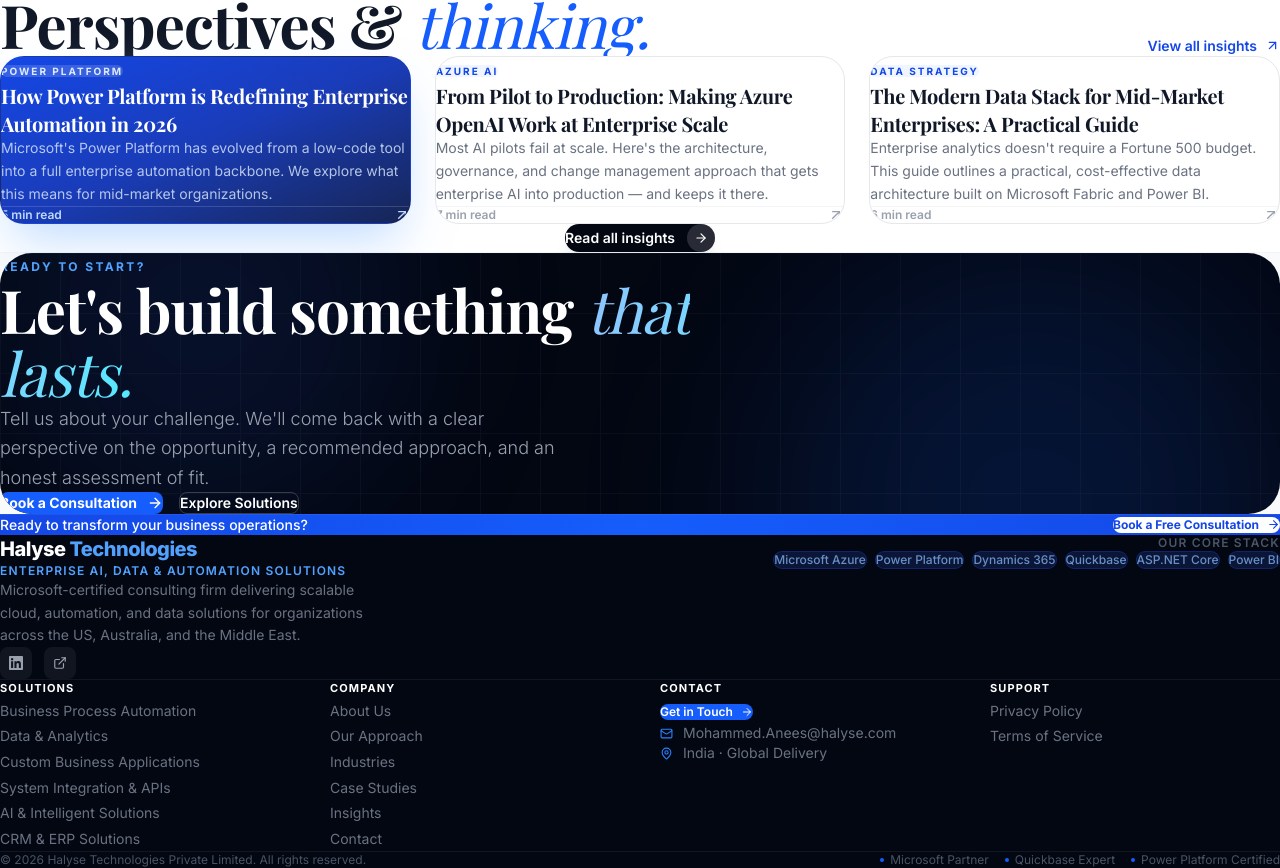
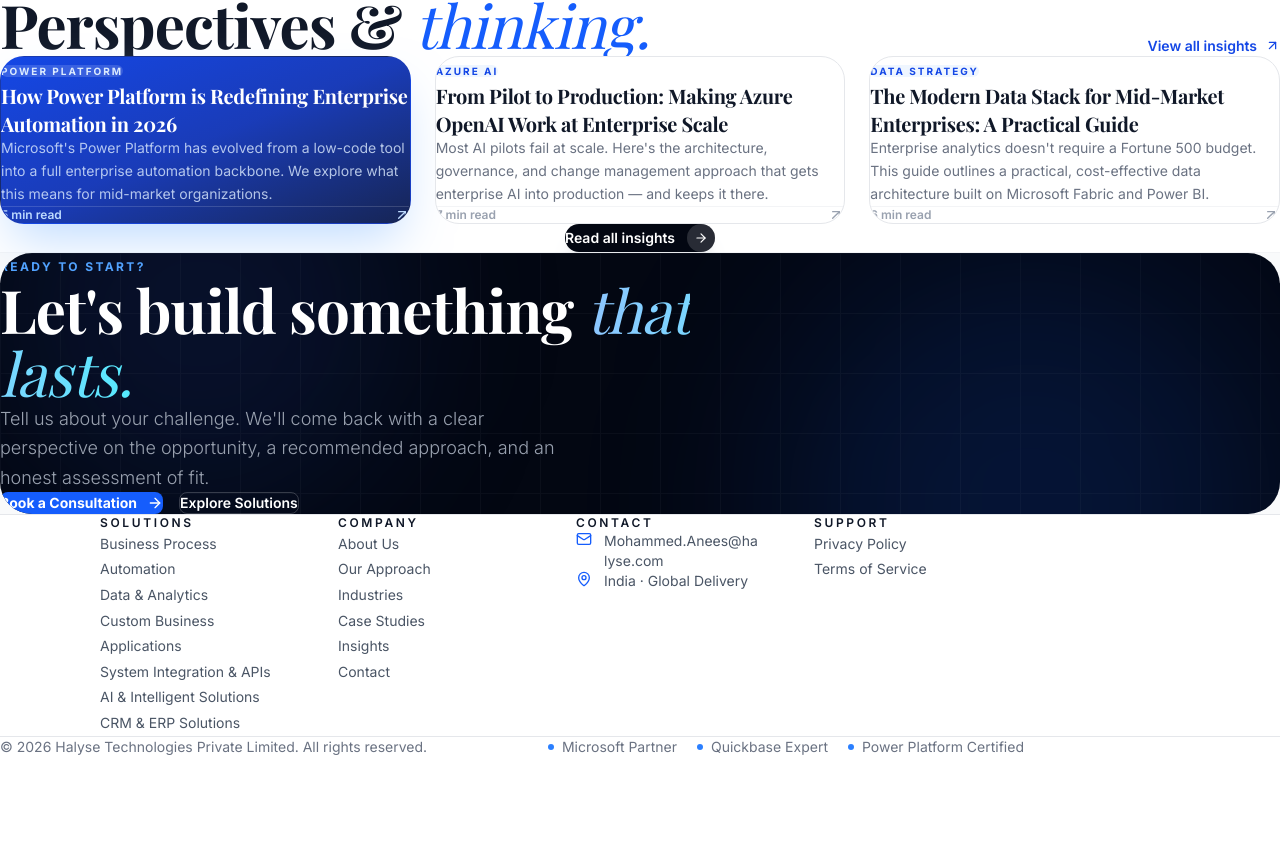
Before and after one commit to Mohammed-Anees-star/halyse-technologies-website, a Next.js app: page / in a window 1280 px wide. Shown: the part 2004-2872 px from the top of the page. After the commit the page ends 2761 px from the top, so only its background shows below. Built offline with nearby package versions, Linux system fonts and the light colour scheme; a web font is replaced by a local one.

Commit message:
Refine footer layout and simplify footer content

```diff
--- a/src/components/Footer.tsx
+++ b/src/components/Footer.tsx
@@ -1,11 +1,5 @@
 import Link from "next/link";
-import { Mail, MapPin, ArrowRight, ExternalLink } from "lucide-react";
-
-const LinkedInIcon = ({ size = 14, className = "" }: { size?: number; className?: string }) => (
-  <svg width={size} height={size} viewBox="0 0 24 24" fill="currentColor" className={className} aria-hidden="true">
-    <path d="M20.45 20.45h-3.56v-5.57c0-1.33-.02-3.04-1.85-3.04-1.85 0-2.13 1.45-2.13 2.94v5.67H9.35V9h3.42v1.56h.05c.48-.9 1.64-1.85 3.37-1.85 3.6 0 4.27 2.37 4.27 5.46v6.28zM5.34 7.43a2.06 2.06 0 1 1 0-4.13 2.06 2.06 0 0 1 0 4.13zM7.12 20.45H3.56V9h3.56v11.45zM22.22 0H1.77C.79 0 0 .77 0 1.72v20.56C0 23.23.79 24 1.77 24h20.45c.98 0 1.78-.77 1.78-1.72V1.72C24 .77 23.2 0 22.22 0z" />
-  </svg>
-);
+import { Mail, MapPin } from "lucide-react";
 
 const solutions = [
   { label: "Business Process Automation", href: "/solutions#automation" },
@@ -30,101 +24,18 @@
   { label: "Terms of Service", href: "/terms" },
 ];
 
-const techBadges = [
-  "Microsoft Azure",
-  "Power Platform",
-  "Dynamics 365",
-  "Quickbase",
-  "ASP.NET Core",
-  "Power BI",
-];
-
 export default function Footer() {
   return (
-    <footer className="bg-gray-950 text-gray-400">
+    <footer className="bg-white border-t border-gray-200">
+      {/* Main Grid */}
+      <div className="max-w-5xl mx-auto px-5 lg:px-6 pt-16 pb-14">
 
-      {/* ── CTA Strip ── */}
-      <div className="border-t border-white/[0.06] bg-gradient-to-r from-blue-700 via-blue-600 to-blue-700">
-        <div className="max-w-7xl mx-auto px-4 sm:px-6 lg:px-8 py-5 flex flex-col sm:flex-row items-center justify-between gap-4">
-          <p className="text-white text-sm font-medium">
-            Ready to transform your business operations?
-          </p>
-          <Link
-            href="/contact"
-            className="inline-flex items-center gap-2 bg-white text-blue-700 hover:bg-blue-50 text-xs font-bold px-5 py-2.5 rounded-lg transition-colors group shrink-0"
-          >
-            Book a Free Consultation
-            <ArrowRight size={13} className="group-hover:translate-x-0.5 transition-transform" />
-          </Link>
-        </div>
-      </div>
+        <div className="max-w-4xl mx-auto lg:translate-x-25">
 
-      {/* ── Brand Header ── */}
-      <div className="max-w-7xl mx-auto px-4 sm:px-6 lg:px-8 pt-16 pb-10 border-b border-white/[0.06]">
-        <div className="flex flex-col lg:flex-row lg:items-start lg:justify-between gap-8">
-          {/* Logo + description */}
-          <div className="max-w-sm">
-            <div className="flex items-center gap-2 mb-3">
-              <span className="text-white text-xl font-extrabold tracking-tight">
-                Halyse<span className="text-blue-400"> Technologies</span>
-              </span>
-            </div>
-            <p className="text-xs font-semibold text-blue-400 uppercase tracking-widest mb-3">
-              Enterprise AI, Data &amp; Automation Solutions
-            </p>
-            <p className="text-gray-500 text-sm leading-relaxed">
-              Microsoft-certified consulting firm delivering scalable cloud, automation, and
-              data solutions for organizations across the US, Australia, and the Middle East.
-            </p>
-            {/* Social */}
-            <div className="flex items-center gap-3 mt-5">
-              <a
-                href="https://linkedin.com/company/halyse-technologies"
-                target="_blank"
-                rel="noopener noreferrer"
-                className="w-8 h-8 rounded-lg bg-white/[0.06] hover:bg-blue-600 flex items-center justify-center transition-colors group"
-                aria-label="LinkedIn"
-              >
-                <LinkedInIcon size={14} className="text-gray-400 group-hover:text-white transition-colors" />
-              </a>
-              <a
-                href="https://halyse.com"
-                target="_blank"
-                rel="noopener noreferrer"
-                className="w-8 h-8 rounded-lg bg-white/[0.06] hover:bg-blue-600 flex items-center justify-center transition-colors group"
-                aria-label="Website"
-              >
-                <ExternalLink size={14} className="text-gray-400 group-hover:text-white transition-colors" />
-              </a>
-            </div>
-          </div>
 
-          {/* Tech badges */}
-          <div className="lg:text-right">
-            <p className="text-xs font-semibold text-gray-600 uppercase tracking-widest mb-3">
-              Our Core Stack
-            </p>
-            <div className="flex flex-wrap lg:justify-end gap-2">
-              {techBadges.map((tech) => (
-                <span
-                  key={tech}
-                  className="text-xs text-blue-300/70 bg-blue-900/30 border border-blue-800/40 px-3 py-1 rounded-full font-medium"
-                >
-                  {tech}
-                </span>
-              ))}
-            </div>
-          </div>
-        </div>
-      </div>
-
-      {/* ── Main 4-Column Grid ── */}
-      <div className="max-w-7xl mx-auto px-4 sm:px-6 lg:px-8 pt-12 pb-14">
-        <div className="grid grid-cols-2 md:grid-cols-4 gap-10">
-
-          {/* Solutions */}
+        <div className="grid grid-cols-1 sm:grid-cols-2 lg:grid-cols-4 gap-x-14 gap-y-12">
           <div>
-            <h3 className="text-white text-[11px] font-bold uppercase tracking-widest mb-5">
+            <h3 className="text-gray-900 text-xs font-semibold uppercase tracking-[0.22em] mb-5">
               Solutions
             </h3>
             <ul className="space-y-3">
@@ -132,7 +43,7 @@
                 <li key={item.href}>
                   <Link
                     href={item.href}
-                    className="text-gray-500 hover:text-blue-400 text-sm transition-colors leading-snug"
+                    className="text-gray-600 hover:text-blue-600 text-sm leading-relaxed transition-colors"
                   >
                     {item.label}
                   </Link>
@@ -141,9 +52,8 @@
             </ul>
           </div>
 
-          {/* Company */}
           <div>
-            <h3 className="text-white text-[11px] font-bold uppercase tracking-widest mb-5">
+            <h3 className="text-gray-900 text-xs font-semibold uppercase tracking-[0.22em] mb-5">
               Company
             </h3>
             <ul className="space-y-3">
@@ -151,7 +61,7 @@
                 <li key={item.href}>
                   <Link
                     href={item.href}
-                    className="text-gray-500 hover:text-blue-400 text-sm transition-colors"
+                    className="text-gray-600 hover:text-blue-600 text-sm transition-colors"
                   >
                     {item.label}
                   </Link>
@@ -160,40 +70,32 @@
             </ul>
           </div>
 
-          {/* Contact */}
           <div>
-            <h3 className="text-white text-[11px] font-bold uppercase tracking-widest mb-5">
+            <h3 className="text-gray-900 text-xs font-semibold uppercase tracking-[0.22em] mb-5">
               Contact
             </h3>
             <ul className="space-y-4">
-              <li>
-                <Link
-                  href="/contact"
-                  className="inline-flex items-center gap-2 bg-blue-600 hover:bg-blue-500 text-white text-xs font-semibold px-4 py-2 rounded-lg transition-colors group"
-                >
-                  Get in Touch
-                  <ArrowRight size={12} className="group-hover:translate-x-0.5 transition-transform" />
-                </Link>
-              </li>
-              <li className="flex items-center gap-2.5">
-                <Mail size={13} className="text-blue-500 shrink-0" />
+              <li className="flex items-start gap-3">
+                <Mail size={16} className="text-blue-600 shrink-0 mt-0.5" />
                 <a
                   href="mailto:Mohammed.Anees@halyse.com"
-                  className="text-gray-500 hover:text-blue-400 text-sm transition-colors"
+                  className="text-gray-600 hover:text-blue-600 text-sm transition-colors break-all"
                 >
                   Mohammed.Anees@halyse.com
                 </a>
               </li>
-              <li className="flex items-center gap-2.5">
-                <MapPin size={13} className="text-blue-500 shrink-0" />
-                <span className="text-gray-500 text-sm">India · Global Delivery</span>
+
+              <li className="flex items-start gap-3">
+                <MapPin size={16} className="text-blue-600 shrink-0 mt-0.5" />
+                <span className="text-gray-600 text-sm">
+                  India · Global Delivery
+                </span>
               </li>
             </ul>
           </div>
 
-          {/* Support */}
           <div>
-            <h3 className="text-white text-[11px] font-bold uppercase tracking-widest mb-5">
+            <h3 className="text-gray-900 text-xs font-semibold uppercase tracking-[0.22em] mb-5">
               Support
             </h3>
             <ul className="space-y-3">
@@ -201,7 +103,7 @@
                 <li key={item.href}>
                   <Link
                     href={item.href}
-                    className="text-gray-500 hover:text-blue-400 text-sm transition-colors"
+                    className="text-gray-600 hover:text-blue-600 text-sm transition-colors"
                   >
                     {item.label}
                   </Link>
@@ -209,27 +111,29 @@
               ))}
             </ul>
           </div>
-
         </div>
       </div>
+      </div>
 
-      {/* ── Bottom Bar ── */}
-      <div className="border-t border-white/[0.06]">
-        <div className="max-w-7xl mx-auto px-4 sm:px-6 lg:px-8 py-5 flex flex-col sm:flex-row items-center justify-between gap-3">
-          <p className="text-gray-600 text-xs">
+
+
+      {/* Bottom Bar */}
+      <div className="border-t border-gray-200">
+        <div className="max-w-5xl mx-auto px-6 lg:px-8 py-6 flex flex-col md:flex-row items-center justify-between gap-4">
+          <p className="text-gray-500 text-sm text-center md:text-left">
             © {new Date().getFullYear()} Halyse Technologies Private Limited. All rights reserved.
           </p>
-          <div className="flex items-center gap-4">
+
+          <div className="flex flex-wrap items-center justify-center gap-5">
             {["Microsoft Partner", "Quickbase Expert", "Power Platform Certified"].map((badge) => (
-              <span key={badge} className="flex items-center gap-1.5 text-xs text-gray-600">
-                <span className="w-1 h-1 rounded-full bg-blue-600" />
+              <span key={badge} className="flex items-center gap-2 text-sm text-gray-500">
+                <span className="w-1.5 h-1.5 rounded-full bg-blue-500" />
                 {badge}
               </span>
             ))}
           </div>
         </div>
       </div>
-
     </footer>
   );
 }
```
